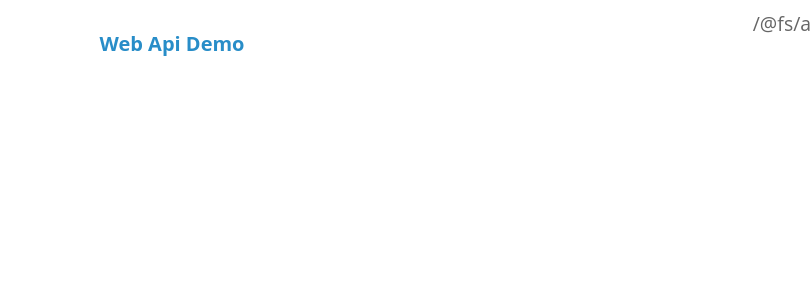
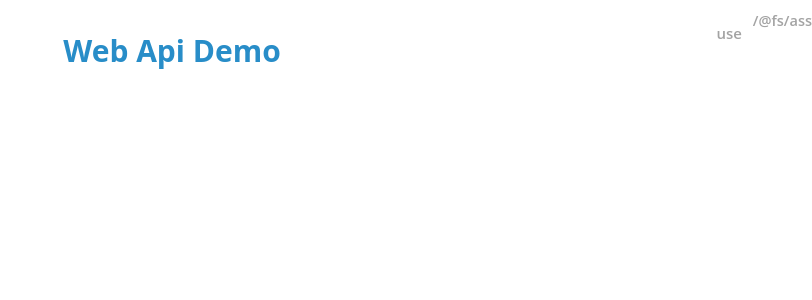
Before and after one commit to AV29/Web-APIs, a React app: page / in a window 1280 px wide. Shown: the top 300 px of the page, without its empty margins (468-1280 px from the left). Built offline with nearby package versions, Linux system fonts and the light colour scheme.

Commit message:
added use word for hint

```diff
--- a/src/components/utils/App.jsx
+++ b/src/components/App.jsx
@@ -1,17 +1,17 @@
 import React, { Component } from 'react';
 import { object } from 'prop-types';
 import { Route, Switch } from 'react-router-dom';
-import routesConfiguration from '../../routing/routesConfiguration';
-import ContentList from './ContentList';
-import PageVisibility from '../page-visibility/PageVisibility';
-import DragAndDrop from '../drag-and-drop/DragAndDrop';
-import Media from '../media/Media';
-import Dialog from '../dialog/Dialog';
-import ShapeDetection from '../shape-detection/ShapeDetection';
-import NetworkInformation from '../network-information/NetworkInformation';
-import Speech from '../speech/Speech';
-import ExtendedRoute from '../common/extended-route/ExtendedRoute';
-import DirectionsHint from './DirectionsHint';
+import routesConfiguration from '../routing/routesConfiguration';
+import ContentList from './utils/ContentList';
+import PageVisibility from './page-visibility/PageVisibility';
+import DragAndDrop from './drag-and-drop/DragAndDrop';
+import Media from './media/Media';
+import Dialog from './dialog/Dialog';
+import ShapeDetection from './shape-detection/ShapeDetection';
+import NetworkInformation from './network-information/NetworkInformation';
+import Speech from './speech/Speech';
+import ExtendedRoute from './common/extended-route/ExtendedRoute';
+import Header from './utils/Header';
 import './App.less';
 
 const { speechMain, pageVisibility, dragAndDrop, media, root, dialog, shapeDetection, networkInfo } = routesConfiguration;
@@ -27,7 +27,7 @@ class App extends Component {
     return Object.keys(routesConfiguration).filter(key => routesConfiguration[key].step !== undefined).length;
   };
 
-  constructor (props) {
+  constructor(props) {
     super(props);
     this.menuListSize = App.getMenuListSize();
     this.state = {
@@ -35,11 +35,11 @@ class App extends Component {
     };
   }
 
-  componentDidMount () {
+  componentDidMount() {
     document.addEventListener('keydown', this.handleKeyDown);
   }
 
-  componentWillUnmount () {
+  componentWillUnmount() {
     document.removeEventListener('keydown', this.handleKeyDown);
   }
 
@@ -51,35 +51,10 @@ class App extends Component {
     this.state.step > startStep && which === 38 && this.setState(({ step }) => ({ step: step - 1 }));
   };
 
-  redirect = path => {
-    this.props.history.push(path);
-  };
-
-  getHeader = () => {
-    const isRootLocation = this.props.location.pathname === this.props.match.path;
-    return (
-      <div className="header">
-        <h3
-          className={`app-title ${!isRootLocation ? 'withHintHome' : ''}`}
-          onClick={() => !isRootLocation && this.redirect(root.path)}
-        >
-          {isRootLocation ? root.title : '...home'}
-        </h3>
-        {
-          isRootLocation &&
-          <DirectionsHint
-            currentStep={this.state.step}
-            totalSteps={this.menuListSize}
-          />
-        }
-      </div>
-    );
-  };
-
-  render () {
+  render() {
     return (
       <div className="webApiDemoContainer">
-        {this.getHeader()}
+        <Header currentStep={this.state.step} totalSteps={this.menuListSize}/>
         <div className="contentWrapper">
           <Switch>
             <ExtendedRoute
--- /dev/null
+++ b/src/components/App.less
@@ -0,0 +1,14 @@
+@import '../styles/variables';
+
+.webApiDemoContainer {
+  height: 100vh;
+  width: 100vw;
+  position: relative;
+  display: flex;
+  flex-direction: column;
+}
+
+.contentWrapper {
+  flex: 1;
+  background-color: @app-bg-color;
+}
--- a/src/components/utils/App.less
+++ /dev/null
@@ -1,34 +0,0 @@
-@import '../../styles/variables';
-
-.webApiDemoContainer {
-  height: 100vh;
-  width: 100vw;
-  position: relative;
-  display: flex;
-  flex-direction: column;
-}
-
-.contentWrapper {
-  flex: 1;
-  background-color: @app-bg-color;
-}
-
-.app-title {
-  color: @app-header-color;
-  display: inline-block;
-  cursor: default;
-
-  &.withHintHome {
-    border: 1px solid lightgray;
-    padding: 5px 10px;
-    border-radius: 4px;
-    cursor: pointer;
-    color: @app-text-color;
-    animation: shadowpulse infinite 2s;
-
-    &:hover {
-      animation: none;
-      box-shadow: 0 0 20px @app-text-color;
-    }
-  }
-}
--- a/src/components/utils/DirectionsHint.jsx
+++ b/src/components/utils/DirectionsHint.jsx
@@ -12,10 +12,13 @@ const getDirections = (currentStep, totalSteps) => {
   }
 };
 
-function DirectionsHint ({ currentStep, totalSteps }) {
+function DirectionsHint({ currentStep, totalSteps }) {
   return (
-    <div className={[...getDirections(currentStep, totalSteps), 'directionsHint'].join(' ')}>
-      <span dangerouslySetInnerHTML={{ __html: arrows }}/>
+    <div className="directionsHint">
+      <span>use</span>
+      <div className={[...getDirections(currentStep, totalSteps), 'directionsHintIcon'].join(' ')}
+            dangerouslySetInnerHTML={{ __html: arrows }}
+      />
     </div>
   );
 }
--- a/src/components/utils/DirectionsHint.less
+++ b/src/components/utils/DirectionsHint.less
@@ -1,16 +1,26 @@
 @import '../../styles/variables';
 @import '../../styles/animation';
 
+
 .directionsHint {
+  position: fixed;
+  top: 10px;
+  right: 10px;
+  display: flex;
+  justify-content: center;
+  align-items: center;
+  font-size: 1.5rem;
+  font-weight: 600;
+  cursor: not-allowed;
+  color: tint(@app-text-color, 40%);
+
+  .directionsHintIcon {
     animation: pulse;
     animation-iteration-count: infinite;
     animation-duration: 1.7s;
-  font-size: 2rem;
     width: 50px;
-  height: 60px;
-  position: fixed;
-  top: 10px;
-  right: 10px;
+    height: 45px;
+    margin-left: 10px;
 
     &.up {
       svg g[arrowDirection = "up"] {
@@ -25,6 +35,7 @@
     }
 
     svg {
-    fill: @app-text-color;
+      fill: tint(@app-text-color, 40%);
     }
   }
+}
--- /dev/null
+++ b/src/components/utils/Header.jsx
@@ -0,0 +1,30 @@
+import React from 'react';
+import { withRouter } from 'react-router-dom';
+import DirectionsHint from './DirectionsHint';
+import routesConfiguration from '../../routing/routesConfiguration';
+import './Header.less';
+
+const { root } = routesConfiguration;
+
+function Header(props) {
+  const isRootLocation = props.location.pathname === props.match.path;
+  return (
+    <div className="header">
+      <h2
+        className={`appTitle ${!isRootLocation ? 'withHintHome' : ''}`}
+        onClick={() => !isRootLocation && props.history.push(root.path)}
+      >
+        {isRootLocation ? root.title : '...home'}
+      </h2>
+      {
+        isRootLocation &&
+        <DirectionsHint
+          currentStep={props.currentStep}
+          totalSteps={props.totalSteps}
+        />
+      }
+    </div>
+  );
+}
+
+export default withRouter(Header);
--- /dev/null
+++ b/src/components/utils/Header.less
@@ -0,0 +1,32 @@
+@import '../../styles/variables';
+
+.header {
+  width: 100%;
+  padding: 20px 0;
+  display: flex;
+  align-items: center;
+  justify-content: center;
+  background-color: @app-bg-color;
+  transition: @transition;
+
+  .appTitle {
+    color: @app-header-color;
+    display: inline-block;
+    cursor: default;
+
+    &.withHintHome {
+      border: 1px solid lightgray;
+      padding: 5px 10px;
+      border-radius: 4px;
+      cursor: pointer;
+      color: @app-text-color;
+      animation: shadowpulse infinite 2s;
+      font-size: 1.5rem;
+
+      &:hover {
+        animation: none;
+        box-shadow: 0 0 20px @app-text-color;
+      }
+    }
+  }
+}
--- a/src/index.js
+++ b/src/index.js
@@ -1,7 +1,7 @@
 import 'babel-polyfill';
 import React from 'react';
 import { render } from 'react-dom';
-import App from './components/utils/App';
+import App from './components/App';
 import { BrowserRouter, Route } from 'react-router-dom';
 import routesConfiguration from './routing/routesConfiguration'
 import './styles.less';
--- a/src/styles/global.less
+++ b/src/styles/global.less
@@ -44,18 +44,9 @@ button {
   flex-direction: column;
 }
 
-.header, .sectionTitle {
+.sectionTitle {
   transition: @transition;
   cursor: pointer;
-}
-
-.header {
-  width: 100%;
-  padding: 20px 0;
-  display: flex;
-  align-items: center;
-  justify-content: center;
-  background-color: @app-bg-color;
 }
 
 .sectionTitle {
```
Lines whose indentation alone changed are shown as unchanged.
